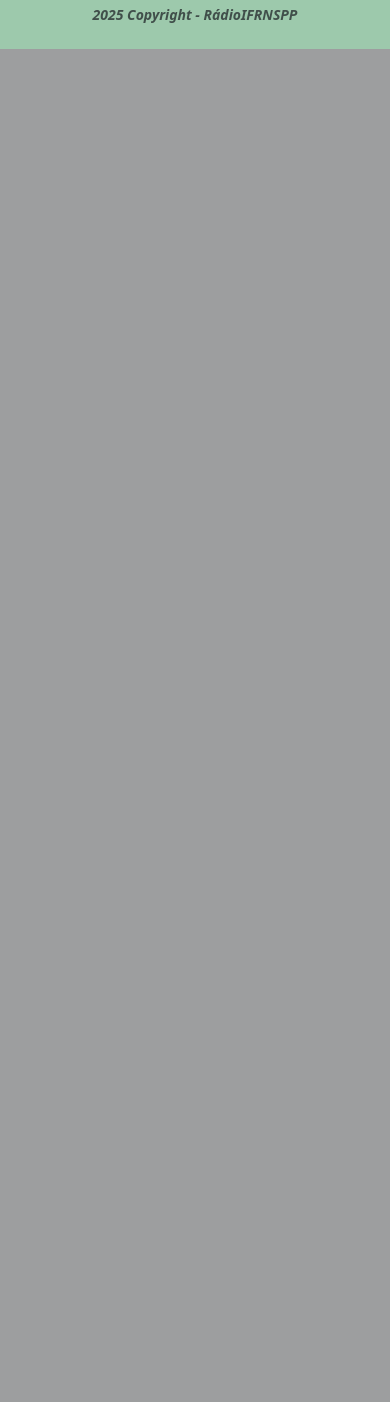
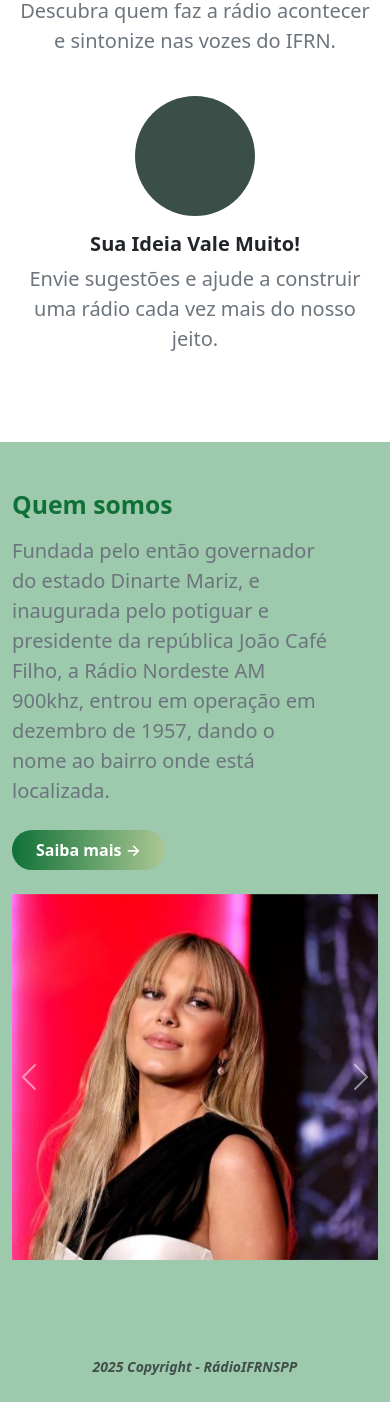
Before and after one commit to annycrv/RadioIFRNSPP, a Django app: page / in a window 390 px wide. Shown: the part 883-2285 px from the top of the page. Before the commit the page ends 932 px from the top, so only its background shows below. Run offline with Django 5.2, Linux system fonts and the light colour scheme; tables that the repository leaves empty hold one stand-in row (values such as "Sample post").

Commit message:
adicionando botões e quem somos no index

```diff
--- a/radio/static/radio/css/estilo.css
+++ b/radio/static/radio/css/estilo.css
@@ -120,6 +53,43 @@
     font-weight: 600;
     box-shadow: 0 2px 6px rgba(0, 0, 0, 0.15);
 }
+
+.icon-circle {
+  width: 120px;
+  height: 120px;
+  background-color: #3b4f49; /* mesmo tom da imagem */
+  border-radius: 50%;
+  display: flex;
+  align-items: center;
+  justify-content: center;
+  color: white;
+  font-size: 2rem;
+}
+
+.btn-gradient {
+  background: linear-gradient(90deg, #107137, #abc794);
+  border: none;
+  color: #fff;
+  border-radius: 50px;
+  transition: all 0.3s ease;
+}
+.btn-gradient:hover {
+  transform: translateY(-2px);
+  box-shadow: 0 4px 10px rgba(0,0,0,0.15);
+  color: #fff;
+}
+
+.titulo3{
+  color:#107137
+}
+.text-secondary{
+  font-size: 20px;
+}
+
+.quem-somos{
+  background-color:#9DC9AC;
+}
+
 
 /* programação */
 .dias-container {
--- a/radio/templates/radio/index.html
+++ b/radio/templates/radio/index.html
@@ -4,24 +4,122 @@
 
 {% block content %}
 <section class="hero position-relative text-white overflow-hidden">
-  <div class="container-fluid p-0">
-    <div class="row align-items-center">
-      <!-- Coluna do texto -->
-      <div class="col-lg-5 col-md-5 col-12 text-start ps-5 hero-content">
-        <h1 class="fw-bold display-5 mb-3">{{ home.titulo_home }}</h1>
-        <p class="lead mb-4">{{ home.subtitulo_home }}</p>
-        <a href="{% url 'programas' %}" class="btn btn-light btn-lg fw-semibold hero-btn">
+
+  <!-- Imagem de fundo -->
+  <img src="{{ home.bg_home.url }}"
+       alt="Estudantes Rádio IFRN"
+       class="img-fluid w-100 hero-img object-fit-cover">
+
+  <!-- Overlay escuro -->
+  <div class="position-absolute top-0 start-0 w-100 h-100 bg-dark opacity-50"></div>
+
+  <!-- Conteúdo central -->
+  <div class="position-absolute top-50 start-50 translate-middle text-center container">
+    <div class="row justify-content-center">
+      <div class="col-11 col-md-10 col-lg-8">
+        <h1 class="fw-bold display-5 text-uppercase mb-3 text-shadow">
+          {{ home.titulo_home }}
+        </h1>
+        <p class="lead mb-4 fs-5 text-shadow">
+          {{ home.subtitulo_home }}
+        </p>
+        <a href="{% url 'programas' %}"
+           class="btn btn-light btn-lg fw-semibold px-4 py-2 rounded-pill shadow">
           Conheça nossos programas
         </a>
-      </div>
-
-      <!-- Coluna da imagem -->
-      <div class="col-lg-7 col-md-7 col-12 hero-image-wrapper">
-        <img src="{{ home.bg_home.url }}"
-             alt="Estudantes Rádio IFRN"
-             class="img-fluid hero-img">
       </div>
     </div>
   </div>
 </section>
+
+<section class="py-5 text-center bg-white">
+  <div class="container">
+    <div class="row justify-content-center">
+
+      <!-- Coluna 1 -->
+      <div class="col-md-4 mb-4">
+        <a href="{% url 'programacao' 'segunda' %}">
+          <div class="icon-circle mx-auto mb-3">
+            <i class="bi bi-calendar"></i>
+          </div>
+        </a>
+        <h5 class="fw-bold text-dark">Veja o que vem por aí!</h5>
+        <p class="text-secondary mt-2">
+          Fique por dentro dos horários e não perca o seu programa favorito!</p>
+      </div>
+
+      <!-- Coluna 2 -->
+      <div class="col-md-4 mb-4">
+        <a href="{% url 'programas' %}">
+          <div class="icon-circle mx-auto mb-3">
+            <i class="bi bi-mic"></i>
+          </div>
+        </a>
+        <h5 class="fw-bold text-dark">Conheça Nossos Programas</h5>
+        <p class="text-secondary mt-2">
+          Descubra quem faz a rádio acontecer e sintonize nas vozes do IFRN.
+        </p>
+      </div>
+
+      <!-- Coluna 3 -->
+      <div class="col-md-4 mb-4">
+        <a href="{% url 'programacao' 'segunda' %}">
+          <div class="icon-circle mx-auto mb-3">
+            <i class="bi bi-lightbulb"></i>
+          </div>
+        </a>
+        <h5 class="fw-bold text-dark">Sua Ideia Vale Muito!</h5>
+        <p class="text-secondary mt-2">
+          Envie sugestões e ajude a construir uma rádio cada vez mais do nosso jeito.</p>
+      </div>
+    </div>
+  </div>
+</section>
+
+<section class="quem-somos py-5">
+  <div class="container">
+    <div class="row align-items-center">
+
+      <!-- Texto -->
+      <div class="col-lg-8 mb-4 mb-lg-0">
+        <h2 class="titulo3 fw-bold mb-3">Quem somos</h2>
+        <p class="text-secondary mb-4 me-5">
+          Fundada pelo então governador do estado Dinarte Mariz, e inaugurada pelo potiguar e presidente da república João Café Filho,
+          a Rádio Nordeste AM 900khz, entrou em operação em dezembro de 1957, dando o nome ao bairro onde está localizada.
+        </p>
+        <a href="{% url 'sobre' %}" class="btn btn-gradient fw-semibold px-4 py-2">
+          Saiba mais →
+        </a>
+      </div>
+
+      <!-- Carrossel -->
+<div id="carouselExample" class="carousel slide col-lg-4 mb-4 mb-lg-0">
+  <div class="carousel-inner ">
+    <div class="carousel-item active">
+      <img src="static/radio/img/millie.jpg" class="d-block w-100" alt="...">
+    </div>
+    <div class="carousel-item">
+      <img src="static/radio/img/millie.jpg" class="d-block w-100" alt="...">
+    </div>
+    <div class="carousel-item">
+      <img src="static/radio/img/millie.jpg" class="d-block w-100" alt="...">
+    </div>
+  </div>
+  <button class="carousel-control-prev" type="button" data-bs-target="#carouselExample" data-bs-slide="prev">
+    <span class="carousel-control-prev-icon" aria-hidden="true"></span>
+    <span class="visually-hidden">Previous</span>
+  </button>
+  <button class="carousel-control-next" type="button" data-bs-target="#carouselExample" data-bs-slide="next">
+    <span class="carousel-control-next-icon" aria-hidden="true"></span>
+    <span class="visually-hidden">Next</span>
+  </button>
+</div>
+
+  </div>
+</div>
+</section>
+
+<section>
+
+</section>
 {% endblock %}
```
Also changed, not shown: other parts of radio/static/radio/css/estilo.css (+2 -69 lines), radio/static/radio/img/millie.jpg (added).
